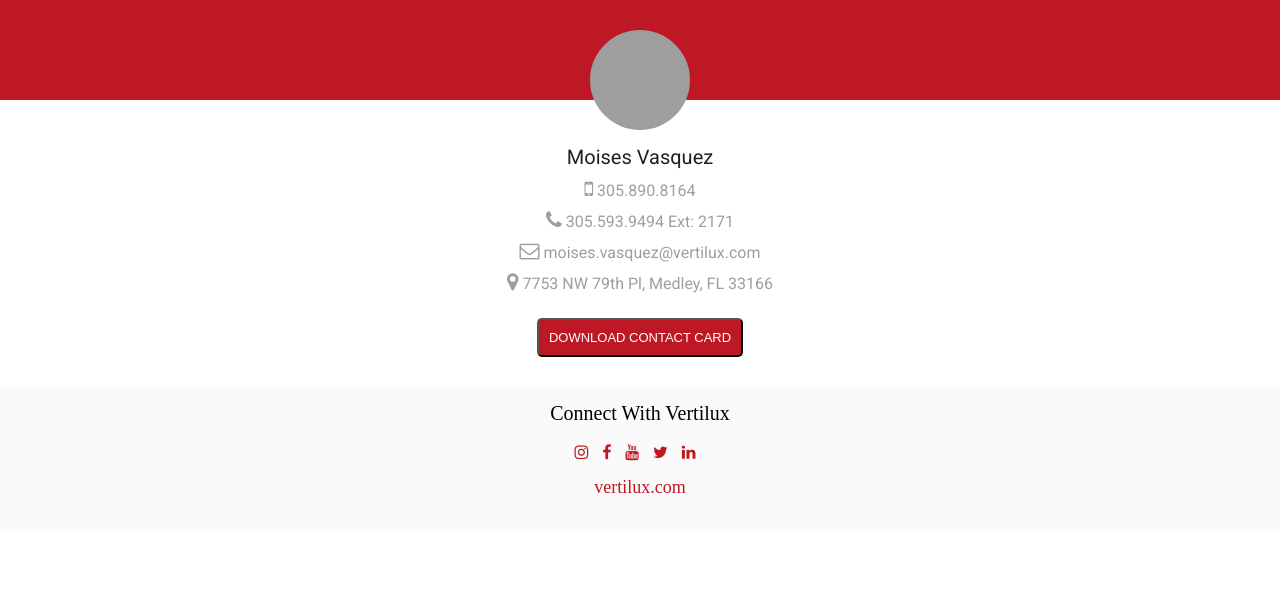
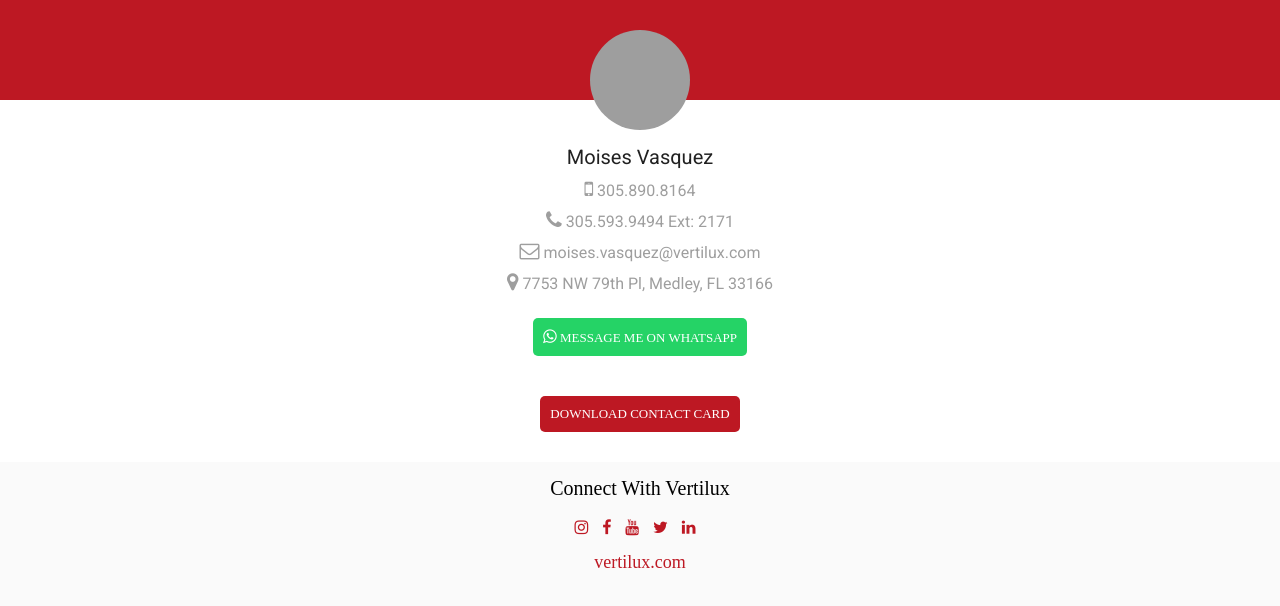
Before and after one commit to vasquezma/contact-card, a plain HTML site: page index.html in a window 1280 px wide. Drawn offline with Linux system fonts and the light colour scheme; grey boxes are pictures that could not be loaded.

Commit message:
Added WhatsApp

```diff
--- a/index.html
+++ b/index.html
@@ -24,7 +24,9 @@
    <a href="tel:305-593-9494,2171"><i class="fa fa-phone" style="font-size:20px"></i> 305.593.9494 Ext: 2171</a>
    <a href="mailto:moises.vasquez@vertilux.com"><i class="fa fa-envelope-o" style="font-size:20px"></i> moises.vasquez@vertilux.com</a>
    <a href="https://www.google.com/maps/dir/?api=1&destination=VERTILUX" target="_blank"><i class="fa fa-map-marker" style="font-size:20px"></i> 7753 NW 79th Pl, Medley, FL 33166</a>
-   <button class="btn" onclick="window.location.href = 'https://s3.amazonaws.com/newvertilux.com/other/Moises_Vasquez.vcf';">DOWNLOAD CONTACT CARD</button>
+   <button class="btn green" onclick="window.location.href = 'https://api.whatsapp.com/send?phone=13058908164&text=Hello%20Moises!';"><i class="fa fa-whatsapp" style="font-size:16px"></i> MESSAGE ME ON WHATSAPP</button>
+   <br>
+   <button class="btn red" onclick="window.location.href = 'https://s3.amazonaws.com/newvertilux.com/other/Moises_Vasquez.vcf';">DOWNLOAD CONTACT CARD</button>
 	<ul>
       <li><h2 style="font-family:dinpro-light;font-size:20px;font-weight: lighter;">Connect With Vertilux</h2></li><br>
       <a href="https://www.instagram.com/vertilux_collection/" target="_blank"><i class="fa fa-instagram" style="font-size:16px"></i></a>
--- a/style.css
+++ b/style.css
@@ -107,12 +107,21 @@ ul{
 
 .btn {
   border-radius: 5px;
+  border-style: none;
   padding: 10px 10px;
   font-size: 13px;
   text-decoration: none;
+  font-family: dinpro;
   margin: 20px;
   color: #fff;
-  background-color: #bd1823;
   position: relative;
   display: inline-block;
 }
+
+.red {
+	background-color: #bd1823;
+}
+
+.green{
+	background-color: #25D366;
+}
```
